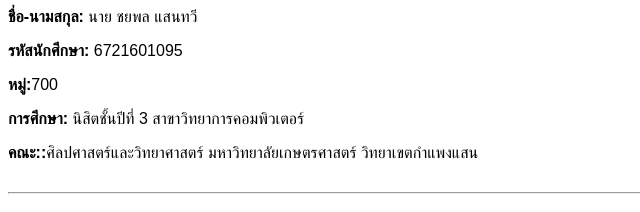
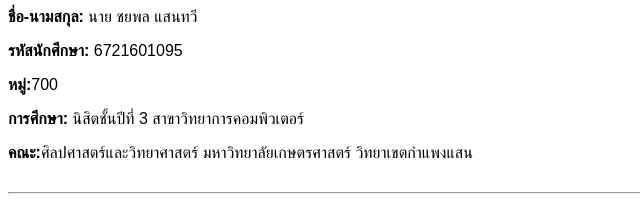
Before and after one commit to chayaponsaenthavee/chayaponsaenthavee.github.io, a plain HTML site: page index.html in a window 1280 px wide. Shown: the top 212 px of the page, 0-640 px from the left. Drawn offline with Linux system fonts and the light colour scheme.

Commit message:
Update index.html

```diff
--- a/index.html
+++ b/index.html
@@ -7,7 +7,7 @@
         <p><strong>รหัสนักศึกษา:</strong> 6721601095</p>
         <p><strong>หมู่:</strong>700</p>
         <p><strong>การศึกษา:</strong> นิสิตชั้นปีที่ 3 สาขาวิทยาการคอมพิวเตอร์ </p>
-        <p><strong>คณะ::</strong>ศิลปศาสตร์และวิทยาศาสตร์ มหาวิทยาลัยเกษตรศาสตร์ วิทยาเขตกำแพงแสน</p>
+        <p><strong>คณะ:</strong>ศิลปศาสตร์และวิทยาศาสตร์ มหาวิทยาลัยเกษตรศาสตร์ วิทยาเขตกำแพงแสน</p>
     </div>
     <hr>
     <h1>Interactive Computer Graphics</h1>
```
